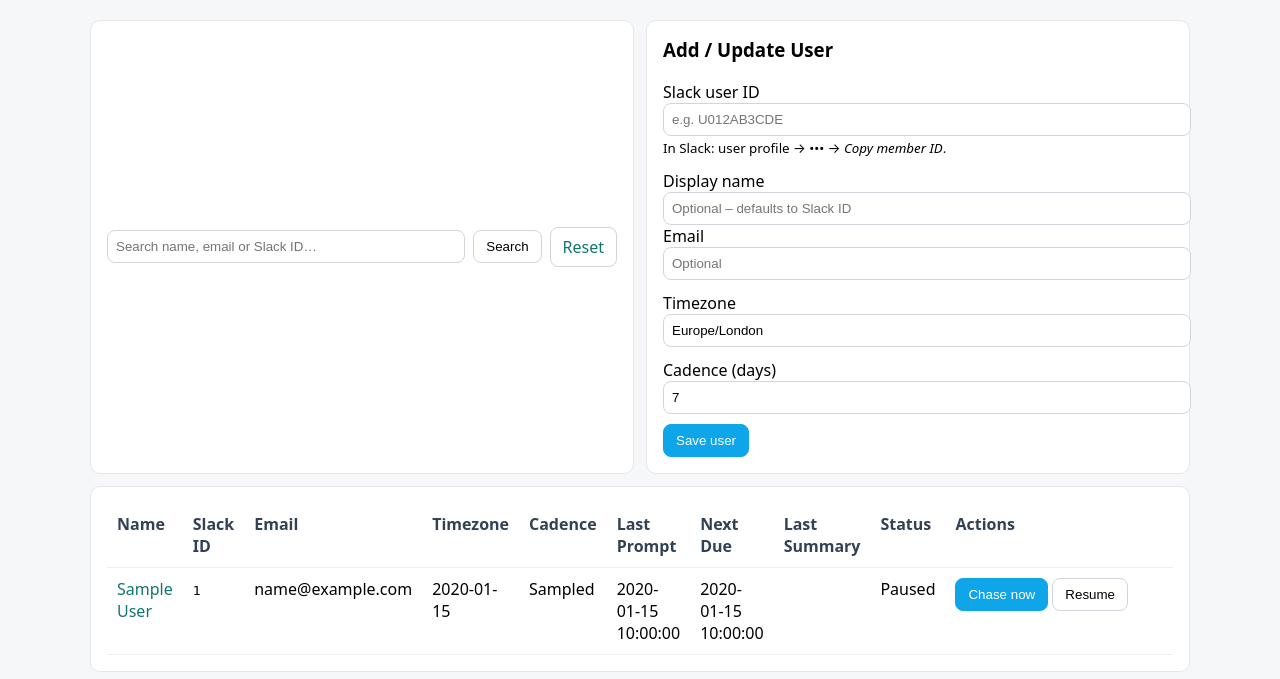
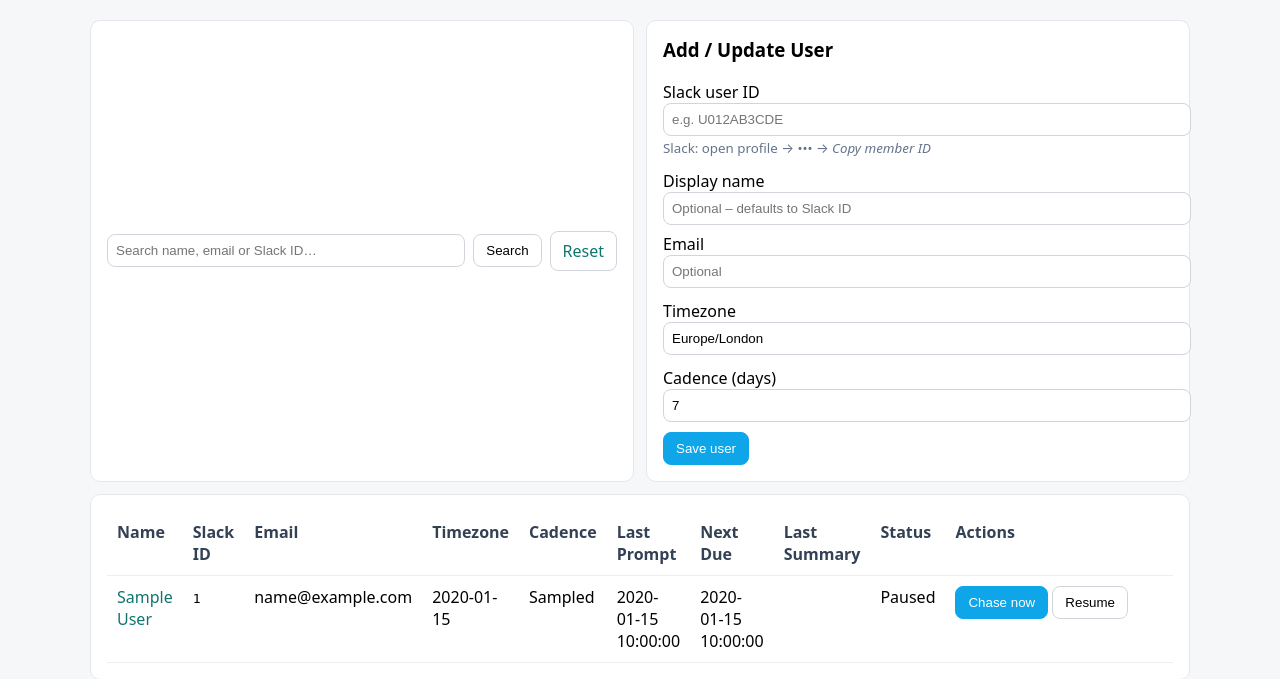
Before and after one commit to pauloster79-ux/project-updates-bot, a Flask app: template templates/admin_users.html in a window 1280 px wide. Shown: the part 90-769 px from the top of the page. Run offline with Flask 3, Linux system fonts and the light colour scheme; the template is opened without the code that fills it: most values are stand-ins (such as "Sample title", 1, 10 or a date in 2020).

Commit message:
Update admin_users.html

```diff
--- a/templates/admin_users.html
+++ b/templates/admin_users.html
@@ -1,37 +1,69 @@
-{% extends "admin_base.html" %}
-{% block content %}
+<!doctype html>
+<html>
+<head>
+  <meta charset="utf-8">
+  <title>Project Updates — Admin: Users</title>
+  <meta name="viewport" content="width=device-width, initial-scale=1">
+  <style>
+    body{font-family:system-ui,-apple-system,Segoe UI,Roboto,Helvetica,Arial,sans-serif;margin:0;background:#f6f7f9}
+    header{background:#0f172a;color:#fff;padding:14px 20px}
+    a{color:#0f766e;text-decoration:none}
+    .wrap{max-width:1100px;margin:20px auto;padding:0 16px}
+    .card{background:#fff;border:1px solid #e5e7eb;border-radius:10px;padding:16px}
+    table{width:100%;border-collapse:collapse}
+    th,td{padding:10px;border-bottom:1px solid #eee;vertical-align:top}
+    th{text-align:left;color:#334155}
+    .btn{display:inline-block;padding:8px 12px;border-radius:8px;border:1px solid #d1d5db;background:#fff;cursor:pointer}
+    .btn.primary{background:#0ea5e9;border-color:#0ea5e9;color:#fff}
+    .row{display:flex;gap:12px;flex-wrap:wrap}
+    .row > .col{flex:1;min-width:260px}
+    input,select{width:100%;padding:8px;border:1px solid #d1d5db;border-radius:8px}
+    .inline{display:inline}
+    .muted{color:#64748b}
+  </style>
+</head>
+<body>
+<header>
+  <div class="wrap" style="display:flex;justify-content:space-between;align-items:center">
+    <div><strong>Project Updates — Admin</strong></div>
+    <nav>
+      <a href="/admin/users" style="color:#fff;margin-right:16px">Users</a>
+      <a href="/admin/logout" style="color:#fff">Logout</a>
+    </nav>
+  </div>
+</header>
 
+<div class="wrap">
+  <!-- Top row: search + add/update form -->
   <div class="row" style="margin-bottom:12px">
-  <!-- Search -->
     <form method="get" class="col card" style="display:flex;gap:8px;align-items:center">
       <input type="text" name="q" placeholder="Search name, email or Slack ID…" value="{{ q or '' }}">
       <button class="btn">Search</button>
-    <a class="btn" href="{{ url_for('admin_users') }}">Reset</a>
+      <a class="btn" href="/admin/users">Reset</a>
     </form>
 
-  <!-- Add / Update -->
     <div class="col card">
       <h3 style="margin-top:0">Add / Update User</h3>
-    <form method="post" action="{{ url_for('admin_users_new') }}">
+      <form method="post" action="/admin/users/new">
         <div class="row">
           <div class="col">
             <label>Slack user ID</label>
             <input name="slack_user_id" placeholder="e.g. U012AB3CDE" required>
-          <small>In Slack: user profile → ••• → <em>Copy member ID</em>.</small>
+            <small class="muted">Slack: open profile → ••• → <em>Copy member ID</em></small>
           </div>
           <div class="col">
             <label>Display name</label>
             <input name="display_name" placeholder="Optional – defaults to Slack ID">
           </div>
         </div>
-      <div class="row">
+        <div class="row" style="margin-top:8px">
           <div class="col">
             <label>Email</label>
             <input name="email" placeholder="Optional">
           </div>
           <div class="col">
             <label>Timezone</label>
-          <input name="timezone" value="Europe/London" placeholder="IANA TZ e.g. Europe/London">
+            <input name="timezone" value="Europe/London" placeholder="IANA e.g. Europe/London">
           </div>
           <div class="col">
             <label>Cadence (days)</label>
@@ -45,6 +77,7 @@
     </div>
   </div>
 
+  <!-- Users table -->
   <div class="card">
     <table>
       <thead>
@@ -64,9 +97,7 @@
       <tbody>
       {% for r in rows %}
         <tr>
-        <td>
-          <a href="{{ url_for('admin_user_detail', user_id=r.id) }}">{{ r.display_name }}</a>
-        </td>
+          <td><a href="/admin/users/{{ r.id }}">{{ r.display_name }}</a></td>
           <td><code>{{ r.slack_user_id }}</code></td>
           <td>{{ r.email or '' }}</td>
           <td>{{ r.timezone or '' }}</td>
@@ -76,19 +107,20 @@
           <td><small>{{ r.last_summary | default('', true) | truncate(80, True) }}</small></td>
           <td>{{ 'Active' if r.is_active else 'Paused' }}</td>
           <td>
-          <form class="inline" method="post" action="{{ url_for('admin_users_chase', user_id=r.id) }}">
+            <form class="inline" method="post" action="/admin/users/{{ r.id }}/chase">
               <button class="btn primary">Chase now</button>
             </form>
-          <form class="inline" method="post" action="{{ url_for('admin_users_toggle', user_id=r.id) }}">
-            <button class="btn">{{ "Pause" if r.is_active else "Resume" }}</button>
+            <form class="inline" method="post" action="/admin/users/{{ r.id }}/toggle">
+              <button class="btn">{{ 'Pause' if r.is_active else 'Resume' }}</button>
             </form>
           </td>
         </tr>
       {% else %}
-      <tr><td colspan="10" style="text-align:center;color:#64748b">No users yet — add one above.</td></tr>
+        <tr><td colspan="10" style="text-align:center" class="muted">No users yet — add one above.</td></tr>
       {% endfor %}
       </tbody>
     </table>
   </div>
-
-{% endblock %}
+</div>
+</body>
+</html>
```
Lines whose indentation alone changed are shown as unchanged.
